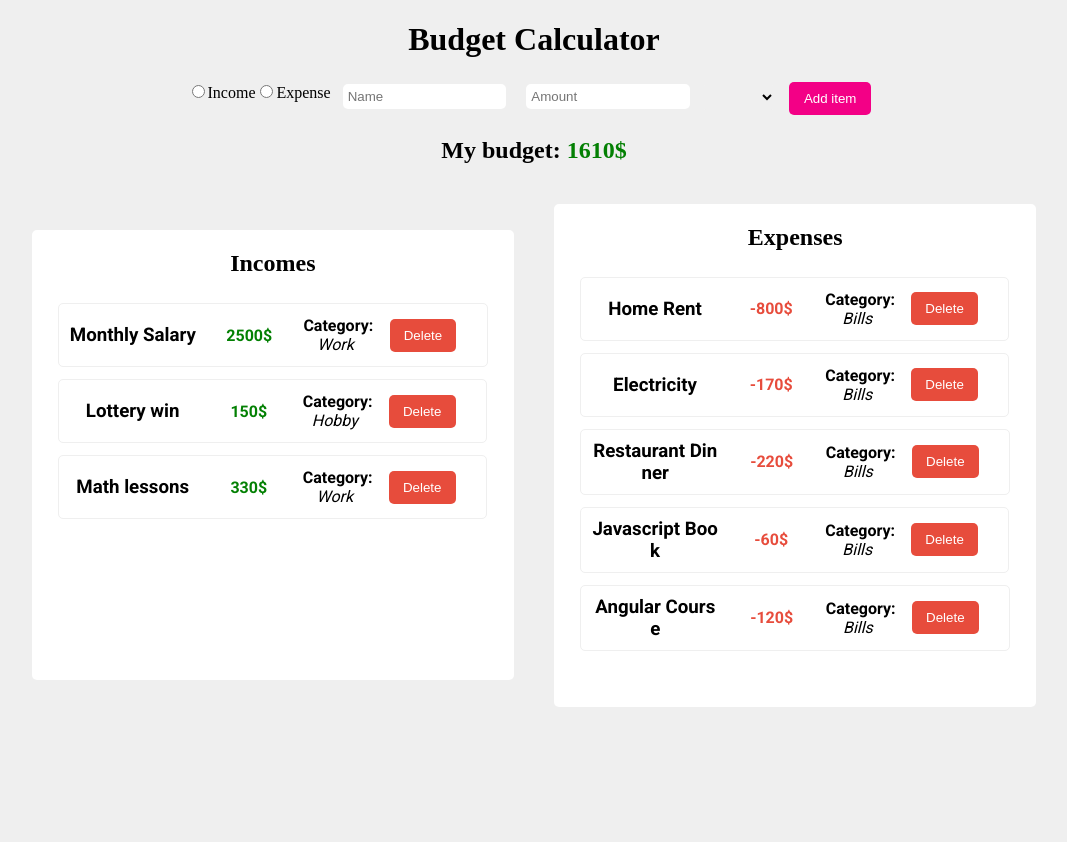
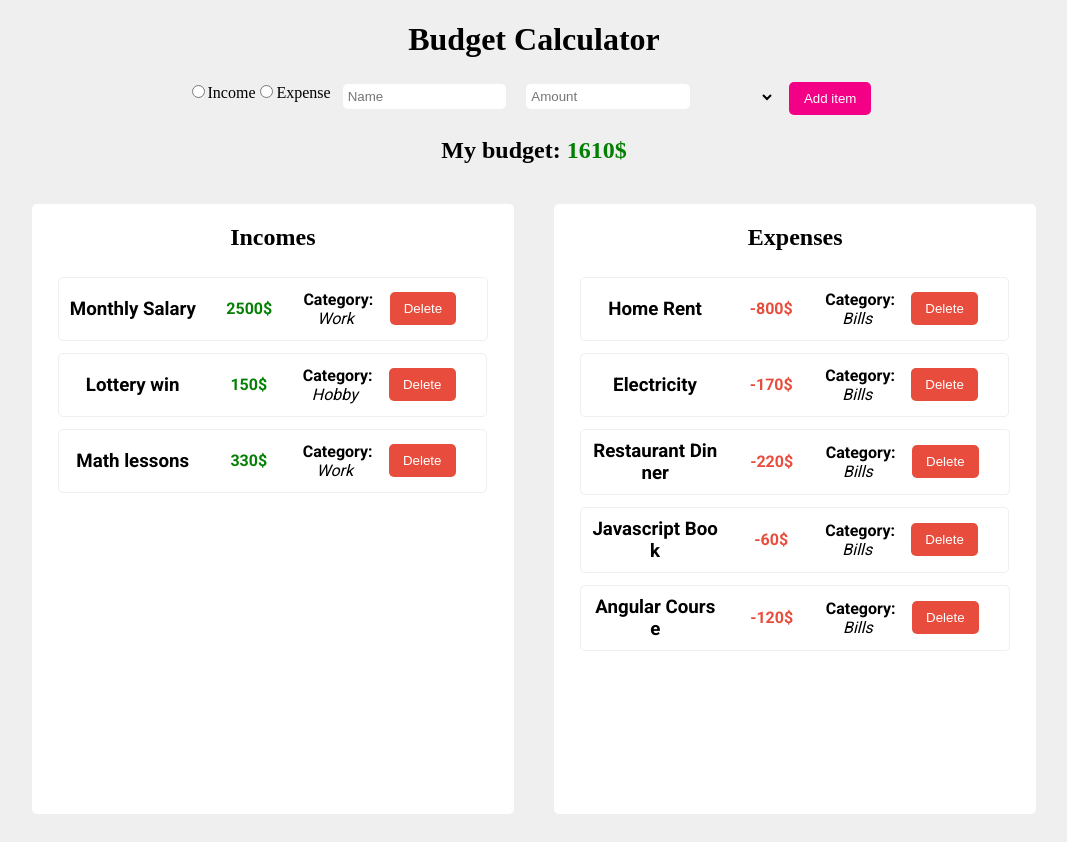
Before and after one commit to patrickw7/budget-app, a React (Create React App) app: page / in a window 1280 px wide. Shown: the whole page, without its empty margins (106-1173 px from the left). Before the commit the page ends 800 px from the top, so only its background shows below. Built offline with nearby package versions, Linux system fonts and the light colour scheme; a web font is replaced by a local one.

Commit message:
unknow props bug fix, optimalization of button

```diff
--- a/src/components/Button/Button.js
+++ b/src/components/Button/Button.js
@@ -14,4 +14,4 @@ const Button = ({ children, type }) => {
 Button.propTypes = {
   children: PropTypes.string,
 };
-export default Button;
+export default React.memo(Button);
--- a/src/components/Calculator/Calculator.js
+++ b/src/components/Calculator/Calculator.js
@@ -151,7 +151,7 @@ const Calculator = () => {
         />
       </div>
       {isOpen === true ? (
-        <SnackBar isOpen={isOpen}>The item has been added !</SnackBar>
+        <SnackBar>The item has been added !</SnackBar>
       ) : null}
     </div>
   );
--- a/src/components/SnackBar/SnackBar.js
+++ b/src/components/SnackBar/SnackBar.js
@@ -2,9 +2,9 @@ import React from 'react';
 
 import './SnackBar.scss';
 
-const SnackBar = ({ children, isOpen }) => {
+const SnackBar = ({ children }) => {
   return (
-    <div className='snackBar' isOpen={isOpen}>
+    <div className='snackBar'>
       <p>{children}</p>
     </div>
   );
--- a/src/styles/mixins.scss
+++ b/src/styles/mixins.scss
@@ -5,7 +5,7 @@
   flex-direction: column;
   flex-wrap: wrap;
   height: 100%;
-  min-height: 50vh;
+  min-height: 70vh;
   width: 35%;
   background-color: $themeSecondColor;
   margin: 20px;
```
